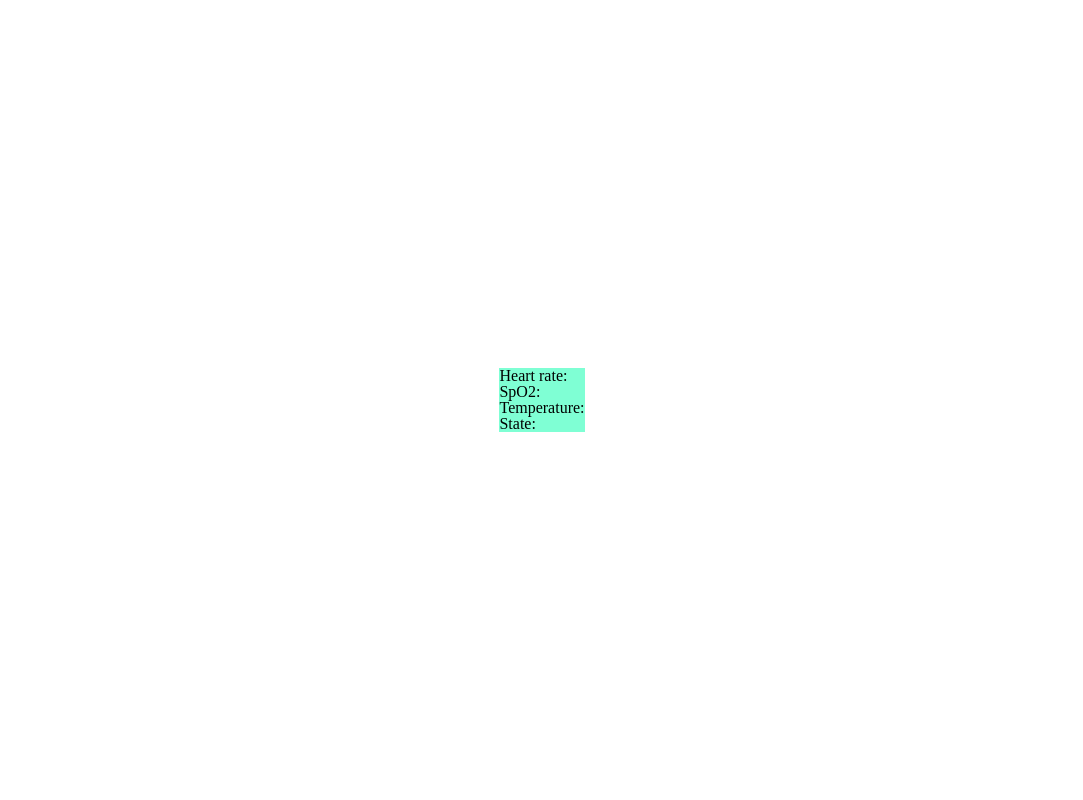
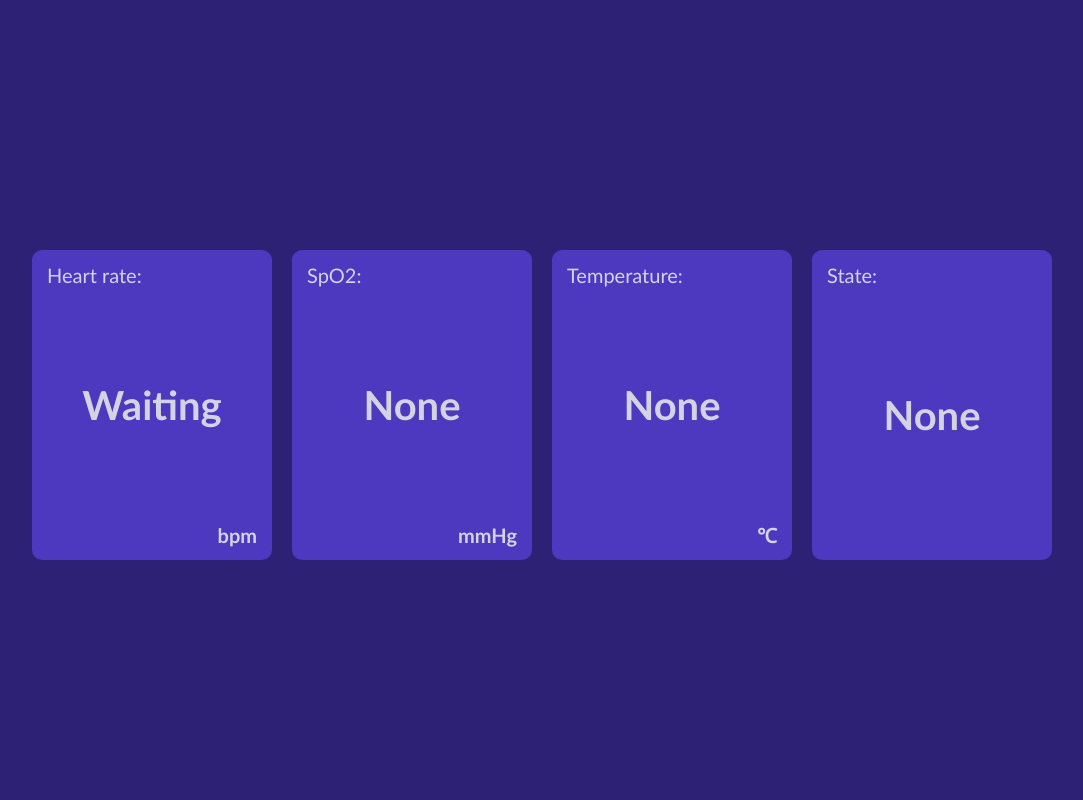
Before and after one commit to ygdelta/EmbeddedFinal, a Flask app: page / in a window 1280 px wide. Shown: the whole page, without its empty margins (98-1181 px from the left). Run offline with Flask 2, Linux system fonts and the light colour scheme.

Commit message:
add css & modify js

```diff
--- a/static/app.css
+++ b/static/app.css
@@ -51,10 +51,49 @@ body {
     display: flex;
     justify-content: center;
     align-items: center;
+	background-color: #2d2176;
 }
 
 .board {
     width: fit-content;
-    height: fit-content;
-    background-color:aquamarine;
+    height: 40%;
+	display: flex;
 }
+
+.card {
+	display: flex;
+	flex-direction: column;
+	width: 210px;
+	height: 280px;
+    background-color: #543fd3;
+	padding: 15px;
+	margin: 10px;
+	font-size: 40px;
+	color: #ffffff;
+	opacity: 80%;
+	border-radius: 10px;
+	font-weight: bold;
+	font-family:'Gill Sans', 'Gill Sans MT', Calibri, 'Trebuchet MS', sans-serif;
+}
+
+div.value {
+	display: flex;
+	justify-content: center;
+	align-items: center;
+	width: 100%;
+	height: 100%;
+}
+
+p.title {
+	font-weight: lighter;
+	font-size: 20px;
+}
+
+p.unit {
+	font-size: 20px;
+	text-align: right;
+}
+/* div.heart-field, div.temp-field, div.state-field {
+	display: flex;
+	width: fit-content;
+} */
--- a/static/index.js
+++ b/static/index.js
@@ -3,9 +3,13 @@ $(document).ready(function() {
     $.ajax({
       url: 'http://127.0.0.1:5000/max30100',
       type: 'GET',
-      success: function(response) {
-        $('#heart').text('Heart rate: ' + response.heart_rate);
-        $('#spo2').text('SpO2: ' + response.spo2);
+      success: (response) => {
+        CheckBPM(response.heart_rate);
+        CheckO2(response.spo2);
+      },
+      error: (err) => {
+        $('#heart').text('Waiting');
+        $('#spo2').text('None');
       }
     })
   }, 2000);
@@ -14,8 +18,11 @@ $(document).ready(function() {
     $.ajax({
       url: 'http://127.0.0.1:5000/ds18b20',
       type: 'GET',
-      success: function(res) {
-        $('#temp').text('Temperature: ' + res.temperature);
+      success: (res) => {
+        CheckTemp(res.temperature);
+      },
+      error: (err) => {
+        $('#temp').text('None');
       }
     });
   }, 2000);
@@ -25,13 +32,50 @@ $(document).ready(function() {
       url: 'http://127.0.0.1:5000/mpu6050',
       type: 'GET',
       success: function(res) {
-        let status = res.status;
-        $('#state').text('State: ' + status);
-        if ( status == 'danger' ) {
-          window.alert('Dangerous situation detected!');
-        }
+        CheckState(res.status);
         $('#accel').text('x:' + res.x + ', y: ' + res.y + ', z: ' + res.z);
+      },
+      error: (err) => {
+        $('#state').text('None');
       }
     });
   }, 2000);
 });
+
+let CheckBPM = (bpm) => {
+  if ( bpm > 150 || bpm < 40 ) {
+    $('#heart').css('color', 'red');
+  }
+  else {
+    $('#heart').css('color', 'white');
+  }
+}
+
+let CheckO2 = (spo2) => {
+  if ( spo2 < 95 ) {
+    $('#spo2').css('color', 'red');
+  }
+  else {
+    $('#spo2').css('color', 'white');
+  }
+}
+
+let CheckTemp = (temp) => {
+  if ( temp < 35 || temp > 37.5 ) {
+    $('#temp').css('color', 'red');
+  }
+  else {
+    $('#temp').css('color', 'white');
+  }
+}
+
+let CheckState = (state) => {
+  $('#state').text(state);
+  if ( state == 'danger' ) {
+    window.alert('Dangerous situation detected!');
+    $('#state').css('color', 'red');
+  }
+  else {
+    $('#state').css('color', 'white');
+  }
+}
--- a/templates/index.html
+++ b/templates/index.html
@@ -3,7 +3,7 @@
 <head>
     <meta charset="UTF-8">
     <meta name="viewport" content="width=device-width, initial-scale=1.0">
-    <title>Document</title>
+    <title>Home</title>
     <link rel="stylesheet" href="../static/app.css">
     <script
   src="https://code.jquery.com/jquery-3.7.1.js"
@@ -12,17 +12,34 @@
 </head>
 <body>
   <div class="board">
-    <div>
-      <p id="heart">Heart rate: </p>
-      <p id="spo2">SpO2: </p>
+    <div class="card">
+      <p class="title">Heart rate: </p>
+      <div class="value">
+        <p id="heart">Waiting</p>
+      </div>
+      <p class="unit">bpm</p>
     </div>
-    <div>
-      <p id="temp">Temperature: </p>
+    <div class="card">
+      <p class="title">SpO2: </p>
+      <div class="value">
+        <p id="spo2">None</p>
+      </div>
+      <p class="unit">mmHg</p>
     </div>
-    <div>
-      <p id="state">State: </p>
-      <p id="accel"></p>
+    <div class="card">
+      <p class="title">Temperature: </p>
+      <div class="value">
+        <p id="temp">None</p>
+      </div>
+      <p class="unit">℃</p>
     </div>
+    <div class="card">
+      <p class="title">State: </p>
+      <div class="value">
+        <p id="state">None</p>
+      </div>
+    </div>
+    <p id="accel"></p>
   </div>
 </body>
 <script src="../static/index.js"></script>
```
Also changed, not shown: max30100.py (+0 -13 lines).
